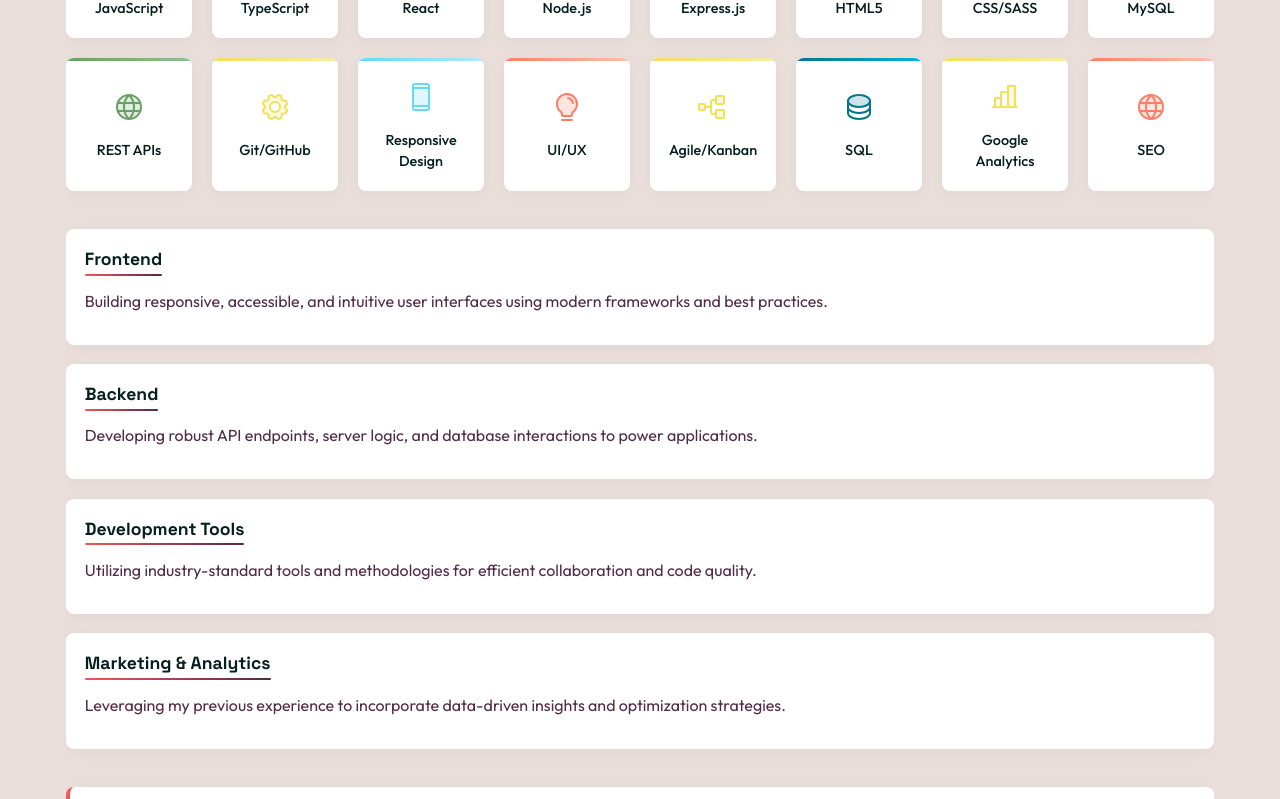
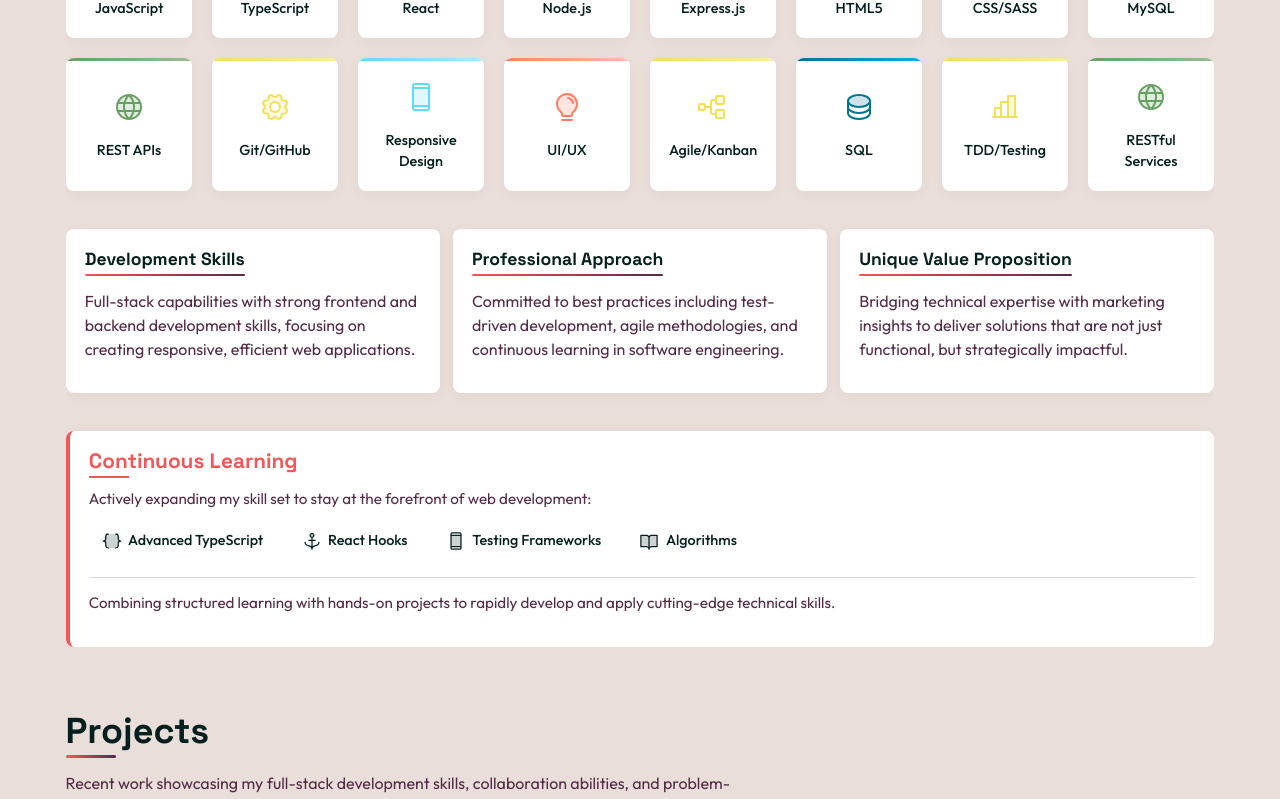
Before and after one commit to nameisbri/portfolio, a React (Vite) app: page / in a window 1280 px wide. Shown: the part 1672-2471 px from the top of the page. Built offline with nearby package versions, Linux system fonts and the light colour scheme.

Commit message:
condense Tech Skills section

```diff
--- a/src/components/sections/Tech.scss
+++ b/src/components/sections/Tech.scss
@@ -138,12 +138,13 @@
     gap: $spacing-md;
     margin: $spacing-xl 0;
 
-    @media (max-width: $breakpoint-sm) {
-      grid-template-columns: 1fr;
+    @media (min-width: $breakpoint-md) {
+      grid-template-columns: repeat(2, 1fr);
     }
 
-    @media (min-width: $breakpoint-sm) and (max-width: $breakpoint-md) {
-      grid-template-columns: repeat(2, 1fr);
+    @media (min-width: $breakpoint-lg) {
+      grid-template-columns: repeat(3, 1fr);
+      gap: $spacing-sm;
     }
   }
 
--- a/src/components/sections/Tech.tsx
+++ b/src/components/sections/Tech.tsx
@@ -100,13 +100,13 @@ const Tech = () => {
       icon: <Database weight="duotone" />,
     },
     {
-      name: "Google Analytics",
-      category: "tool",
+      name: "TDD/Testing",
+      category: "methodology",
       icon: <ChartBar weight="duotone" />,
     },
     {
-      name: "SEO",
-      category: "marketing",
+      name: "RESTful Services",
+      category: "backend",
       icon: <Globe weight="duotone" />,
     },
   ];
@@ -141,10 +141,10 @@ const Tech = () => {
 
       <div className="tech__intro">
         <p>
-          With a strong foundation in full-stack development and a background in
-          marketing and content management, I bring a unique perspective to
-          technical projects. My cross-functional experience allows me to bridge
-          the gap between technical implementation and business goals.
+          As an emerging full-stack developer, I leverage a robust technical
+          skillset and a unique background in marketing to create innovative,
+          user-centric solutions. My approach combines technical proficiency
+          with strategic thinking.
         </p>
       </div>
 
@@ -173,34 +173,26 @@ const Tech = () => {
 
       <div className="tech__categories">
         <div className="tech__category-group">
-          <h3 className="tech__category-title">Frontend</h3>
+          <h3 className="tech__category-title">Development Skills</h3>
           <p>
-            Building responsive, accessible, and intuitive user interfaces using
-            modern frameworks and best practices.
+            Full-stack capabilities with strong frontend and backend development
+            skills, focusing on creating responsive, efficient web applications.
           </p>
         </div>
 
         <div className="tech__category-group">
-          <h3 className="tech__category-title">Backend</h3>
+          <h3 className="tech__category-title">Professional Approach</h3>
           <p>
-            Developing robust API endpoints, server logic, and database
-            interactions to power applications.
+            Committed to best practices including test-driven development, agile
+            methodologies, and continuous learning in software engineering.
           </p>
         </div>
 
         <div className="tech__category-group">
-          <h3 className="tech__category-title">Development Tools</h3>
+          <h3 className="tech__category-title">Unique Value Proposition</h3>
           <p>
-            Utilizing industry-standard tools and methodologies for efficient
-            collaboration and code quality.
-          </p>
-        </div>
-
-        <div className="tech__category-group">
-          <h3 className="tech__category-title">Marketing & Analytics</h3>
-          <p>
-            Leveraging my previous experience to incorporate data-driven
-            insights and optimization strategies.
+            Bridging technical expertise with marketing insights to deliver
+            solutions that are not just functional, but strategically impactful.
           </p>
         </div>
       </div>
@@ -213,8 +205,8 @@ const Tech = () => {
       >
         <h3>Continuous Learning</h3>
         <p className="tech__learning-text">
-          I believe in the power of continuous growth and staying at the
-          forefront of technology. Currently expanding my skills in:
+          Actively expanding my skill set to stay at the forefront of web
+          development:
         </p>
         <div className="tech__learning-items">
           <motion.span className="tech__learning-item">
@@ -223,22 +215,20 @@ const Tech = () => {
           </motion.span>
           <motion.span className="tech__learning-item">
             <Anchor weight="duotone" size={20} />
-            Advanced React Hooks
+            React Hooks
           </motion.span>
           <motion.span className="tech__learning-item">
             <DeviceMobile weight="duotone" size={20} />
-            Formik
+            Testing Frameworks
           </motion.span>
           <motion.span className="tech__learning-item">
             <BookOpen weight="duotone" size={20} />
-            Grokking Algorithms
+            Algorithms
           </motion.span>
         </div>
         <p className="tech__learning-approach">
-          My approach to learning combines structured courses with hands-on
-          projects, allowing me to quickly apply new concepts to real-world
-          problems. This adaptive learning style enables me to rapidly integrate
-          new technologies into my workflow.
+          Combining structured learning with hands-on projects to rapidly
+          develop and apply cutting-edge technical skills.
         </p>
       </motion.div>
     </section>
```
